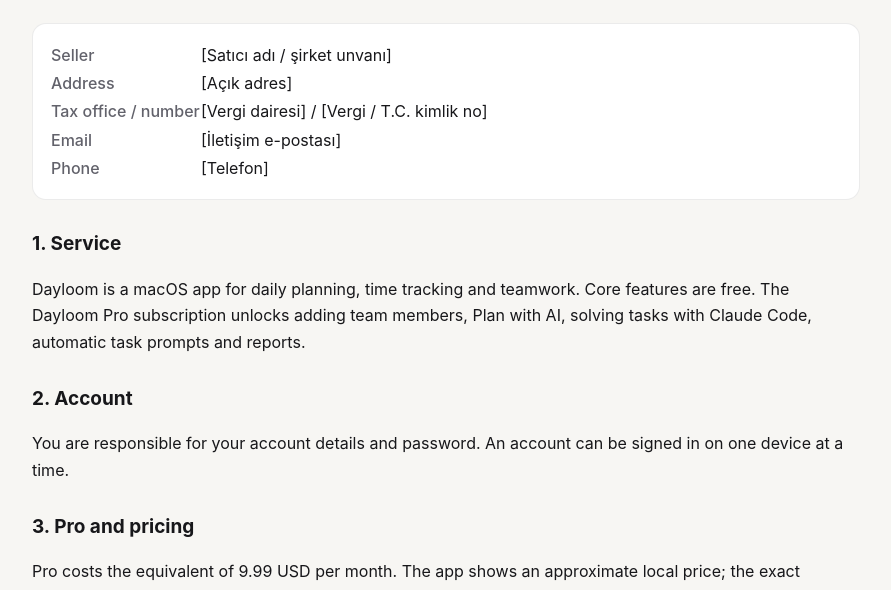
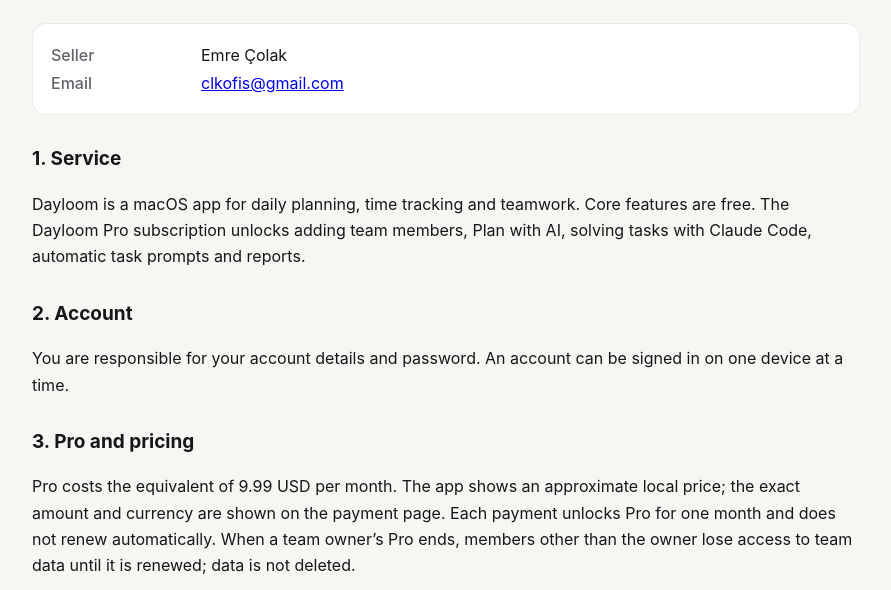
Before and after one commit to eclk16/dayloom-releases, a plain HTML site: page legal/terms.html in a window 1280 px wide. Shown: the part 163-753 px from the top of the page, without its empty margins (194-1085 px from the left). Drawn offline with Linux system fonts and the light colour scheme.

Commit message:
Seller details

```diff
--- a/legal/common.js
+++ b/legal/common.js
@@ -1,6 +1,8 @@
 (function(){
   var S=window.DAYLOOM_SELLER||{}, html=document.documentElement;
-  document.querySelectorAll('[data-seller]').forEach(function(el){var v=S[el.getAttribute('data-seller')];if(v)el.textContent=v;else if(el.closest('.opt'))el.closest('.opt').style.display='none';});
+  document.querySelectorAll('[data-seller]').forEach(function(el){el.textContent=S[el.getAttribute('data-seller')]||'';});
+  document.querySelectorAll('.box > div').forEach(function(row){var f=row.querySelectorAll('[data-seller]');var any=false;f.forEach(function(x){if(x.textContent)any=true;});if(f.length&&!any)row.style.display='none';});
+  document.querySelectorAll('[data-seller=email]').forEach(function(el){if(el.textContent&&!el.closest('a')){var a=document.createElement('a');a.href='mailto:'+el.textContent;a.textContent=el.textContent;el.textContent='';el.appendChild(a);}});
   var saved=null;try{saved=localStorage.getItem('dayloom-lang');}catch(e){}
   var l=saved?(saved==='tr'?'tr':'en'):((navigator.language||'').toLowerCase().indexOf('tr')===0?'tr':'en');
   var b=document.getElementById('lng');
--- a/legal/seller.js
+++ b/legal/seller.js
@@ -1,11 +1,11 @@
-// Satıcı bilgileri: tüm yasal sayfalar ve alt bilgi buradan doldurulur.
+// Satıcı bilgileri: tüm yasal sayfalar ve alt bilgi buradan doldurulur (boş alanlar gösterilmez).
 window.DAYLOOM_SELLER = {
-  name: "[Satıcı adı / şirket unvanı]",
-  address: "[Açık adres]",
-  taxOffice: "[Vergi dairesi]",
-  taxId: "[Vergi / T.C. kimlik no]",
+  name: "Emre Çolak",
+  address: "",
+  taxOffice: "",
+  taxId: "",
   mersis: "",
-  email: "[İletişim e-postası]",
-  phone: "[Telefon]",
+  email: "clkofis@gmail.com",
+  phone: "",
   kep: ""
 };
```
Also changed, not shown: index.html (+6 -2 lines).
